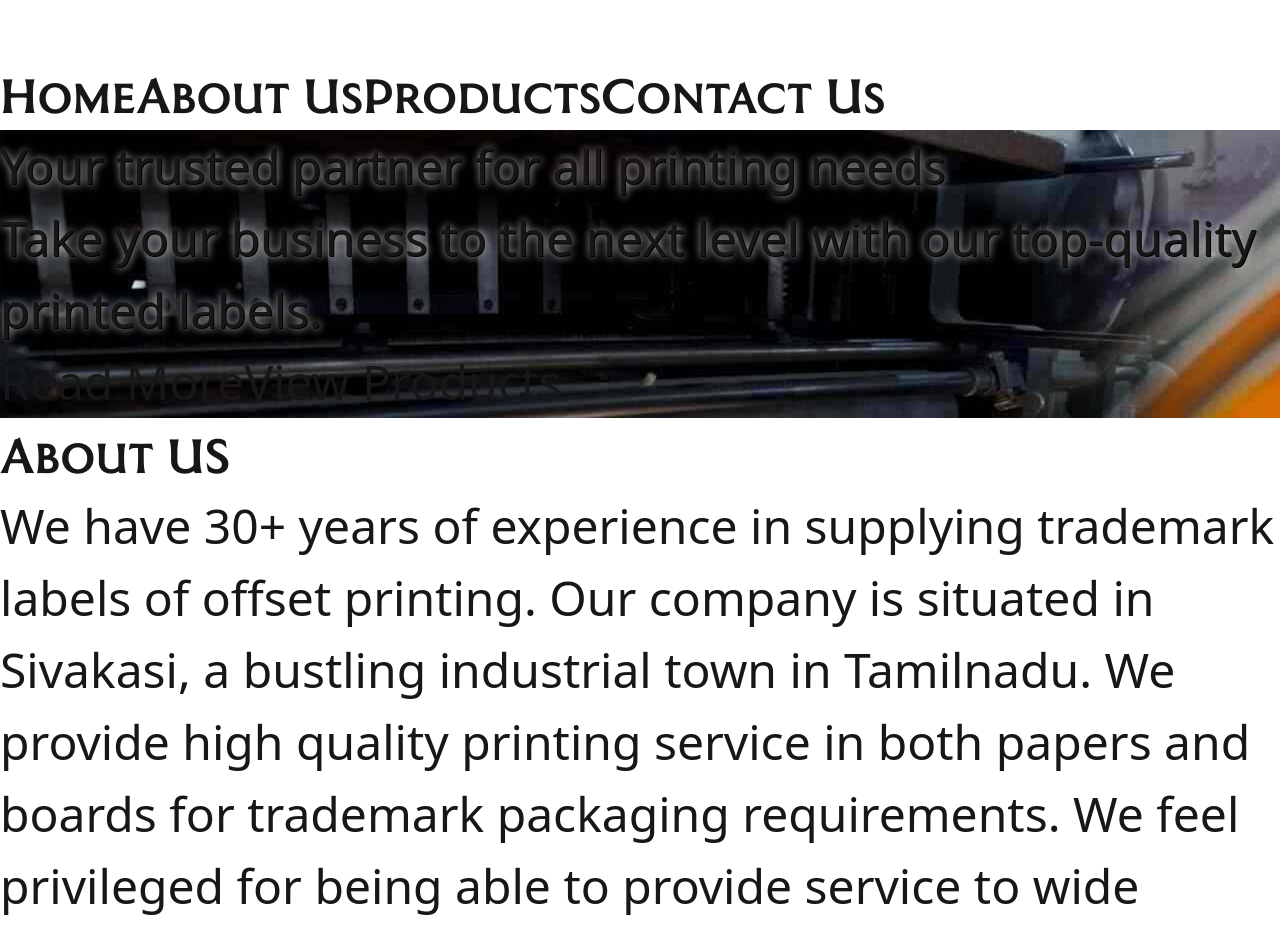
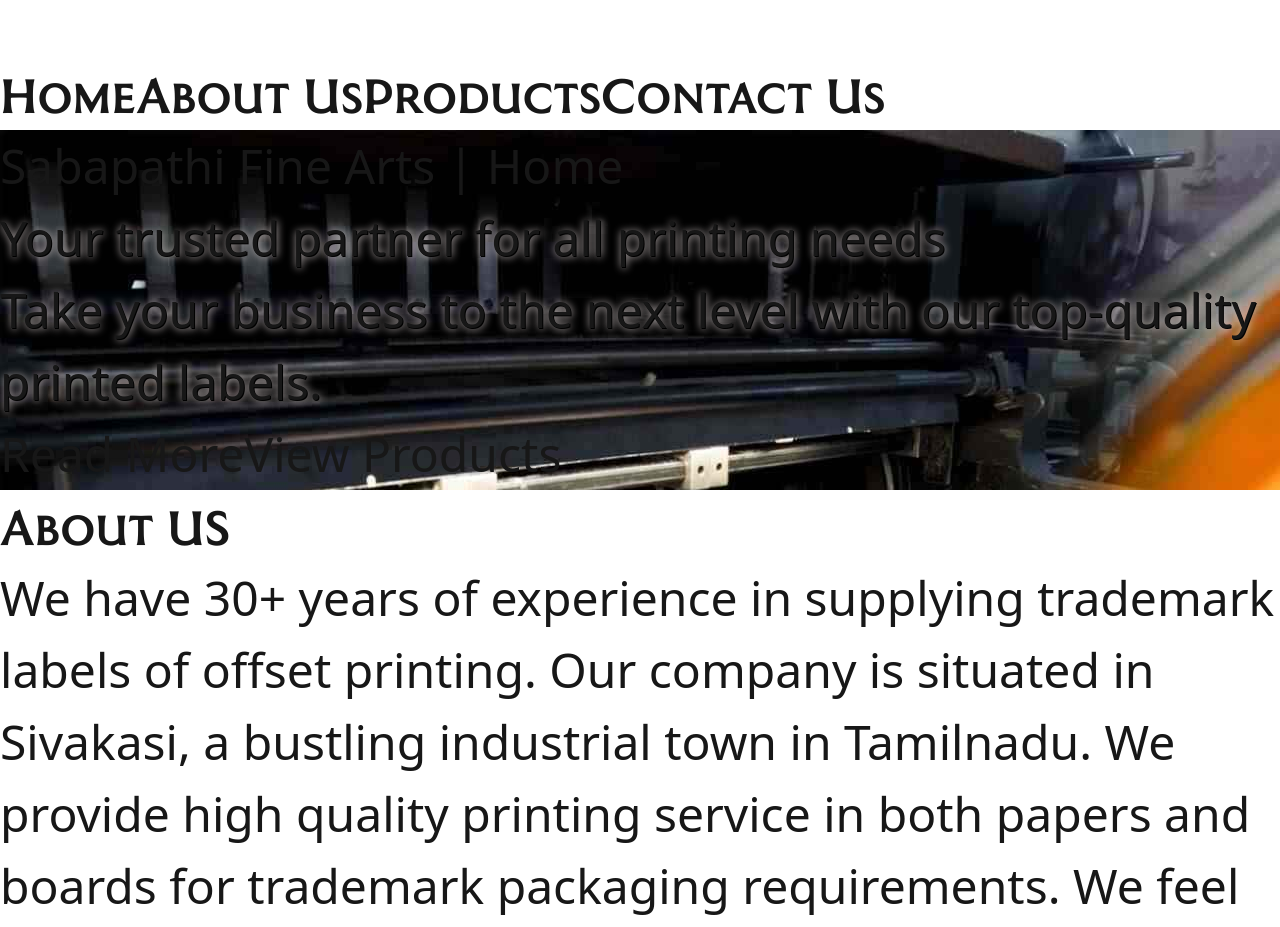
Before and after one commit to gobinath7550/sababathi-fine-arts, a Next.js app: page / in a window 1280 px wide. Shown: the part 4180-5107 px from the top of the page. Built offline with nearby package versions, Linux system fonts and the light colour scheme; a web font is replaced by a local one.

Commit message:
Make page title is equal to h1 tag.

```diff
--- a/src/app/components/home/sections/MainBanner.jsx
+++ b/src/app/components/home/sections/MainBanner.jsx
@@ -70,6 +70,9 @@ export default function MainBenner() {
             <div className="bg-black/70 py-14 sm:py-20 md:py-32 flex flex-col items-center justify-center gap-5 max-sm:gap-0">
                 <div className="xl:max-w-[70rem] m-auto p-7">
                     <div className="flex flex-col items-center justify-center gap-6">
+                        <h1 className="w-[1px] h-[1px] overflow-hidden absolute top-0">
+                            {"Sabapathi Fine Arts | Home"}
+                        </h1>
                         <h2 className="text-[calc(100vw-92vw)] text-center leading-none text-white tracking-widest text-shadow font-['Carattere']">
                             {"Your "}
                             <span className="text-[#e90388]">
@@ -80,11 +83,11 @@ export default function MainBenner() {
                                 {" printing needs"}
                             </span>
                         </h2>
-                        <h1 className="font-extrabold text-xs sm:text-[0.975rem] text-center leading-5 text-white text-shadow tracking-widest px-8">
+                        <h2 className="font-extrabold text-xs sm:text-[0.975rem] text-center leading-5 text-white text-shadow tracking-widest px-8">
                             {
                                 "Take your business to the next level with our top-quality printed labels."
                             }
-                        </h1>
+                        </h2>
                         <div className="text-white flex items-center justify-center gap-3 sm:pt-5">
                             <a
                                 href="#read-more"
```
